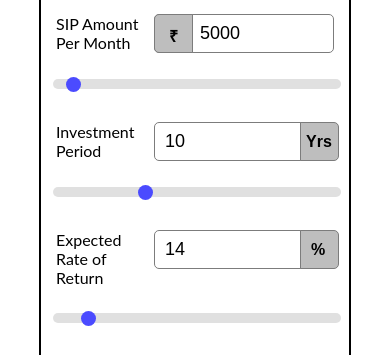
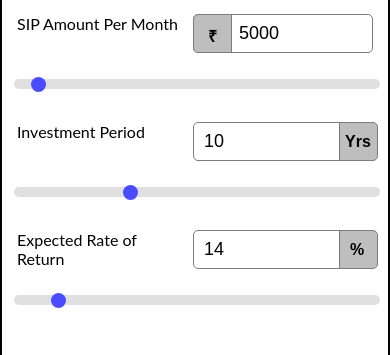
Before and after one commit to prathu9/sip-calculator, a plain HTML site: page index.html in a window 390 px wide. Shown: the part 58-413 px from the top of the page. Drawn offline with Linux system fonts and the light colour scheme.

Commit message:
Added min-width to calculator container.

```diff
--- a/style.css
+++ b/style.css
@@ -17,6 +17,7 @@ body{
     height:50%;
     transform: translateX(-50%);
     width:80%;
+    min-width:320px;
     height:auto;
     border:2px solid #000;
 }
@@ -179,6 +180,9 @@ h3, h4{
 }
 
 @media screen and (max-width: 700px){
+    .calc-container{
+        width:100%;
+    }
     .calc-input{
         width:100%;
     }
```
